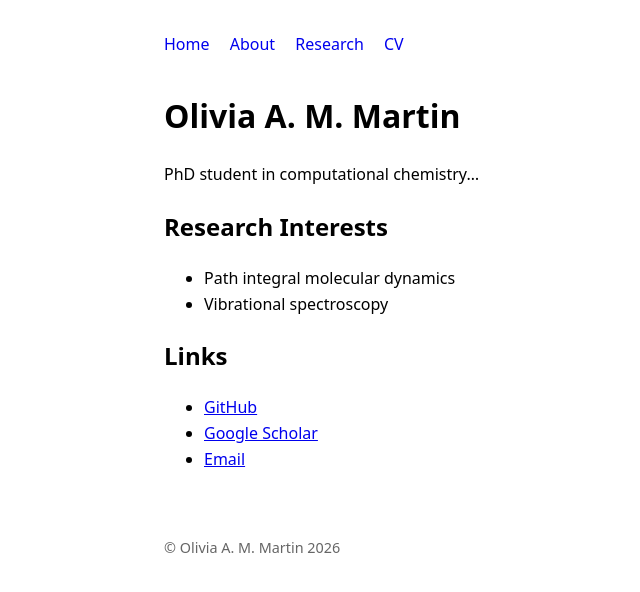
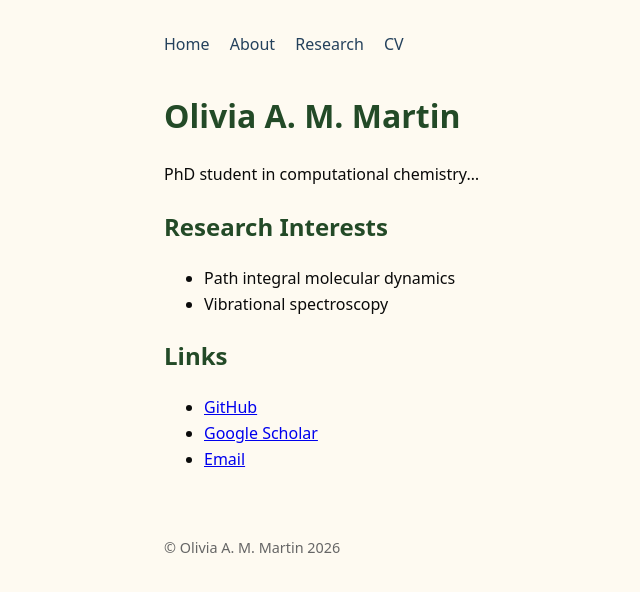
Before and after one commit to oliviaammartin/oliviaammartin.github.io, a Jekyll site: the page built from index.md, in a window 1280 px wide. Shown: the top 592 px of the page, without its empty margins (26-666 px from the left). Built offline with Jekyll 4.4.1, drawn with Linux system fonts in a browser that asks for light colours.

Commit message:
Update styles for body and headings in CSS
Add background color and text color styles to body and headings.

```diff
--- a/assets/css/style.css
+++ b/assets/css/style.css
@@ -1,4 +1,6 @@
 body {
+  background-color: #fefaf1;
+  color: #0a0a0a;
   font-family: system-ui, -apple-system, sans-serif;
   max-width: 900px;
   margin: auto;
@@ -6,14 +8,23 @@ body {
   line-height: 1.6;
 }
 
+h1, h2, h3 {
+  color: #234a27;
+}
+
 nav {
   margin-bottom: 2rem;
 }
 
 nav a {
+  color: #24415c;
   margin-right: 1rem;
   text-decoration: none;
   font-weight: 500;
+}
+
+nav a:hover {
+    color:
 }
 
 footer {
```
